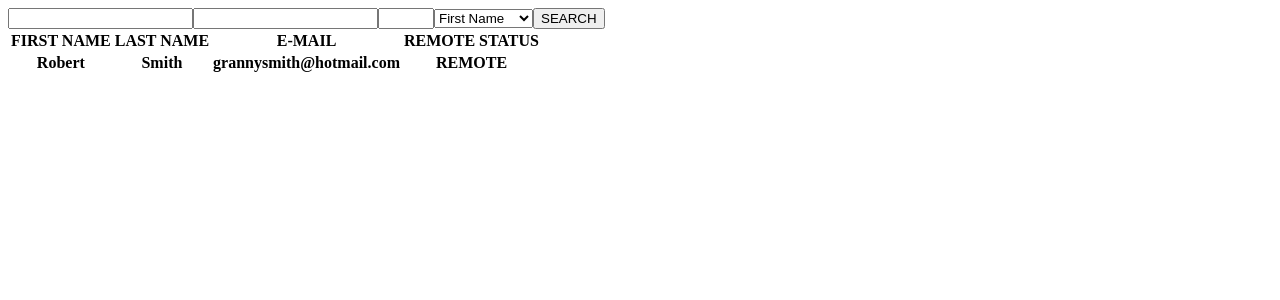
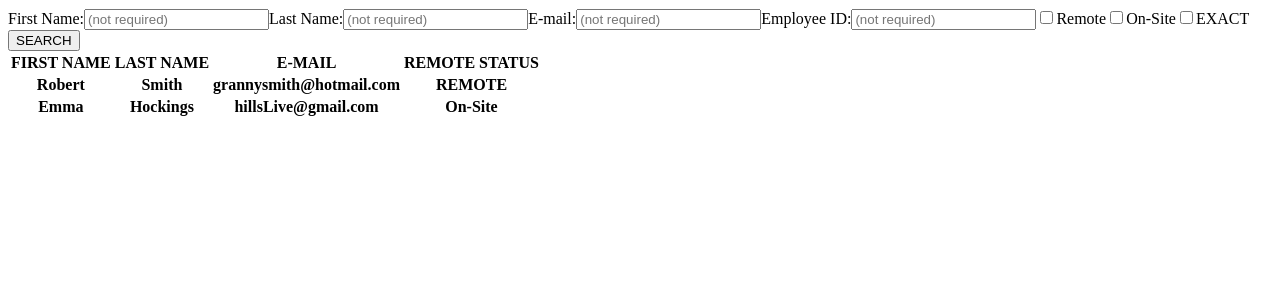
Before and after one commit to hawenger/employdirtect, a React (Create React App) app: page / in a window 1280 px wide. Shown: the top 300 px of the page. Built offline with nearby package versions, Linux system fonts and the light colour scheme.

Commit message:
Add search form component

```diff
--- a/src/App.js
+++ b/src/App.js
@@ -1,29 +1,24 @@
 import React, { useState } from 'react';
 import EmployeeList from './components/EmployeeList';
+import Form from './components/Form';
 
 function App() {
+
   const remote = {value: true,
   name:'REMOTE'};
   const onSite = {value: false, name: 'On-Site'}
-  const[employees, setEmployees] = useState([{id: 'EMPLOYEE ID', firstName: 'FIRST NAME', lastName: 'LAST NAME', email:'E-MAIL', remote: 'REMOTE STATUS'},{ id: 1, firstName: 'Robert', lastName: 'Smith', email: 'grannysmith@hotmail.com',  remote: remote.name}])
+  const[employees, setEmployees] = useState([{id: 'EMPLOYEE ID', firstName: 'FIRST NAME', lastName: 'LAST NAME', email:'E-MAIL', remote: 'REMOTE STATUS'},{ id: 1, firstName: 'Robert', lastName: 'Smith', email: 'grannysmith@hotmail.com',  remote: remote.name},{ id: 2, firstName: 'Emma', lastName: 'Hockings', email: 'hillsLive@gmail.com',  remote: onSite.name}])
+
   return (
     <>
-      <input type="text"/>
-      <input type="email" id="email" name="email" multiple></input>
-      <input type="number" name="empId" id="id" min="1" max="10"></input>
-      <select id="simple" name="simple">
-        <option>Last Name</option>
-        <option selected>First Name</option>
-        <option>Employee ID</option>
-        <option>E-mail</option>
-      </select>
-
-      <button>SEARCH</button>
+      <Form/>
       <table>
-        <EmployeeList employees = {employees} />
+        <thead></thead>
+        <tbody>
+          <EmployeeList employees = {employees} />
+        </tbody>
       </table>
     </>
   )
 }
-
 export default App;
--- a/src/components/Employee.js
+++ b/src/components/Employee.js
@@ -2,12 +2,15 @@ import React from 'react'
 
 export default function Employee( {employee} ) {
     return (
-        <tr>
-            <th> {employee.firstName} </th>
-            <th> {employee.lastName} </th>
-            <th> {employee.email} </th>
-    <th>{employee.remote}</th>
-        </tr>
+
+        <>
+            <tr>
+                <th>{employee.firstName}</th>
+                <th>{employee.lastName}</th>
+                <th>{employee.email}</th>
+                <th>{employee.remote}</th>
+            </tr>
+        </>
 
     )
 }
--- /dev/null
+++ b/src/components/Form.js
@@ -0,0 +1,37 @@
+import React, {useRef} from 'react';
+
+export default function Form() {
+    const lastSearch = useRef();
+    const firstSearch = useRef();
+    const idSearch = useRef();
+    const remoteSearch = useRef();
+    const onSiteSearch = useRef();
+    const emailSearch = useRef();
+    const exact = useRef();
+
+  function triggerSearchSelection(e) {
+    console.log({exact}.current.checked);
+
+ }
+    return (
+        <div>
+            <form>
+                <label for="firstname">First Name:</label>
+                <input ref={firstSearch} type="text" placeholder="(not required)"/>
+                <label for="lastname">Last Name:</label>
+                <input ref={lastSearch} type="text" placeholder="(not required)"/>
+                <label for="email">E-mail:</label>
+                <input ref={emailSearch} type="email" placeholder="(not required)"/>
+                <label for="lastname">Employee ID:</label>
+                <input ref={idSearch} type="number" placeholder="(not required)"/>
+                <input ref={remoteSearch} type="checkbox" name="employeeremote" id="employeeremote"/>
+                <label for="employeeremote">Remote</label>
+                <input ref={onSiteSearch} type="checkbox" name="employeeonsite" id="employeeonsite"/>
+                <label for="employeeonsite">On-Site</label>
+                <input ref={exact} type="checkbox" name="exact" id="exact"/>
+                <label for="exact">EXACT</label>
+            </form>
+            <button type="submit" onClick={triggerSearchSelection}>SEARCH</button>
+        </div>
+    )
+}
```
